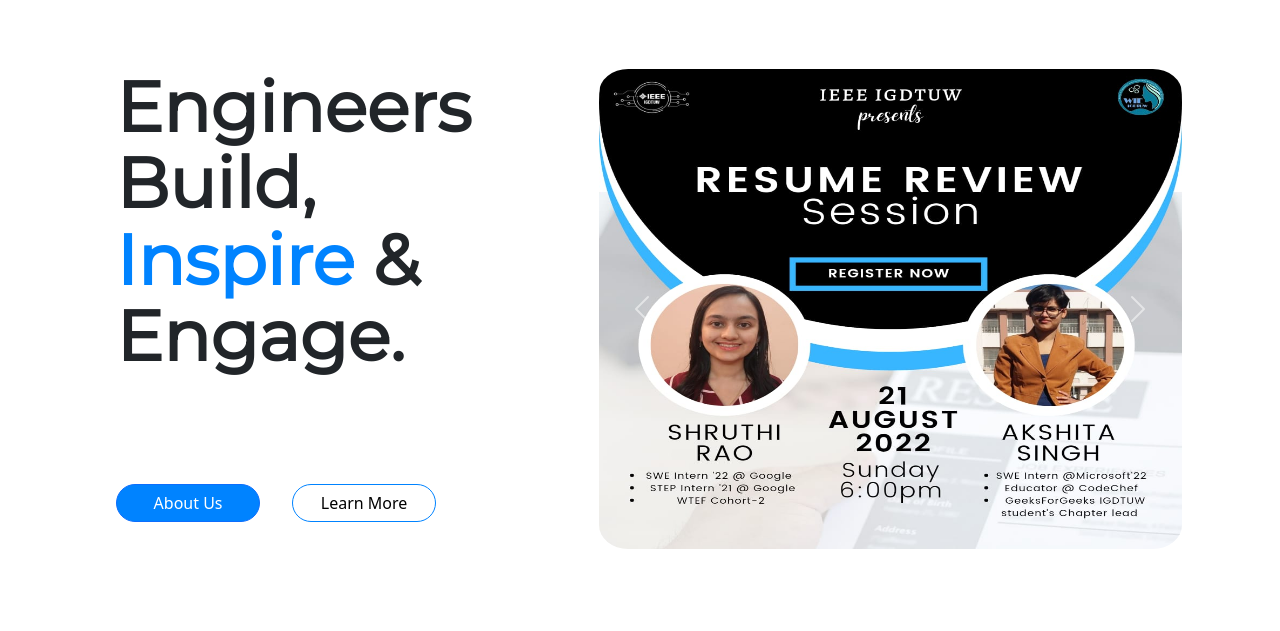
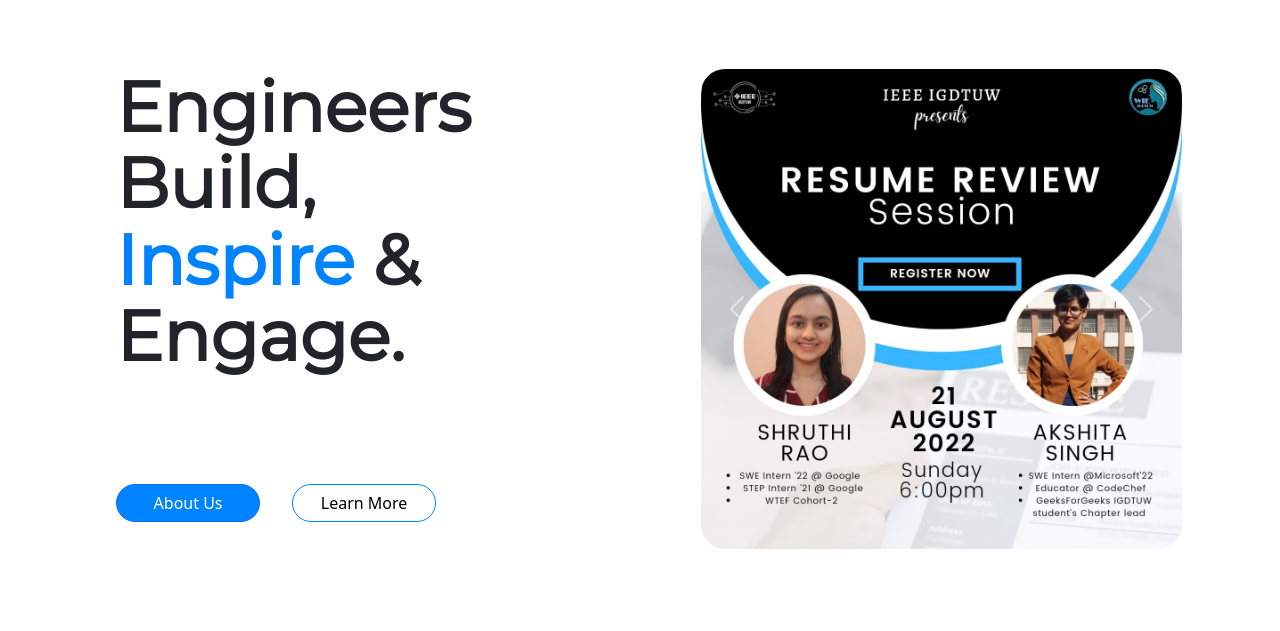
Before and after one commit to sarasiddiquie/IEEE_IGDTUW1, a plain HTML site: page index.html in a window 1280 px wide. Shown: the part 104-735 px from the top of the page. Drawn offline with nearby package versions, Linux system fonts and the light colour scheme.

Commit message:
Update index.html

```diff
--- a/index.html
+++ b/index.html
@@ -71,7 +71,7 @@
         </div>
       </div>
       <div class="col-sm-7">
-        <div class="topdiv">
+        <div class="pics ms-auto">
           <div id="carouselExampleRide" class="carousel slide" data-bs-ride="true">
             <div class="carousel-inner">
               <div class="carousel-item active">
```
